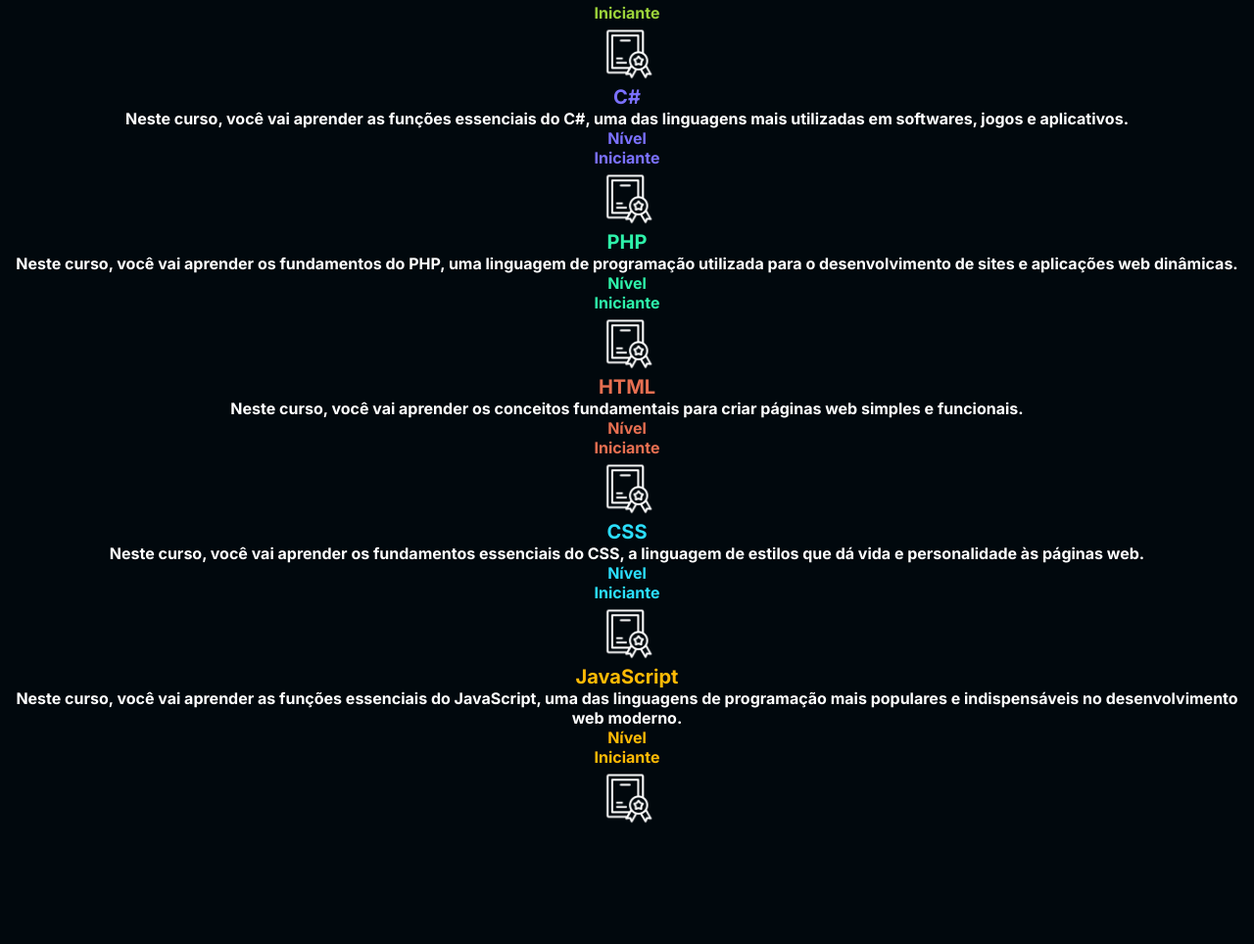
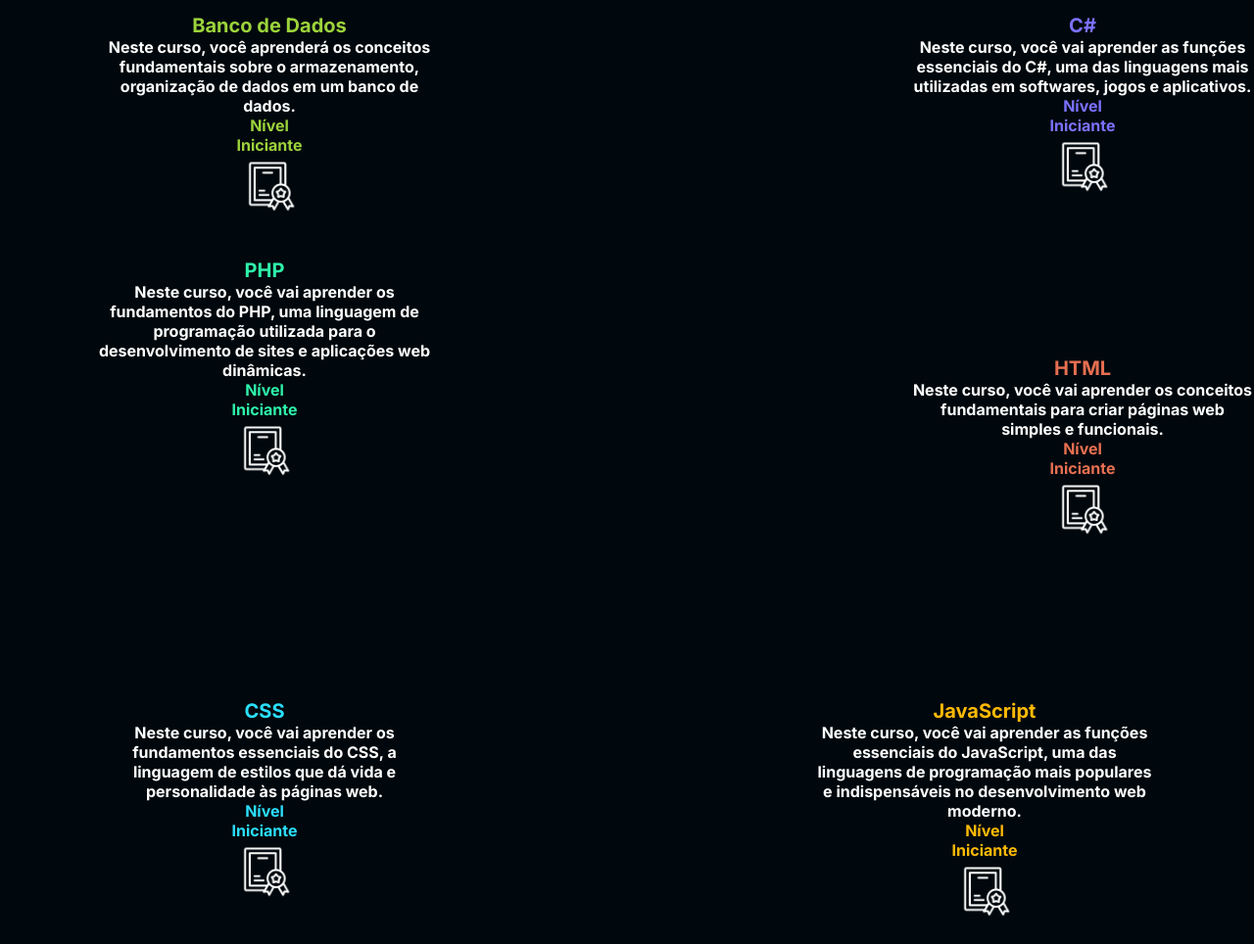
Before and after one commit to gltc762/Projeto_Devlingo, a plain HTML site: page cursos/cursos.html in a window 1280 px wide. Shown: the part 267-1231 px from the top of the page at 98% size. Before the commit the page ends 1114 px from the top, so only its background shows below. Drawn offline with Linux system fonts and the light colour scheme; files whose address does not match are found by name.

Commit message:
Update cursos.css

```diff
--- a/cursos/cursos.css
+++ b/cursos/cursos.css
@@ -106,34 +106,64 @@ nav a:hover {
   justify-content: center;
 }
 
+.blocos{
+  display: flex;
+  flex-wrap: wrap;
+  justify-content: space-between;
+  margin-top: 75px;
+}
+
 .bloco1{
   font-family: "Comfortaa";
   color: #9CD33B;
+  width: 350px;
+  height: 250px;
+  margin-left: 100px;
 }
 
 .bloco2{
   color: #7B71FF;
   font-family: "Comfortaa";
+  width: 350px;
+  height: 250px;
+  margin-left: 95px;
 }
 
 .bloco3{
   color: #2EF2AA;
   font-family: "Comfortaa";
+  width: 350px;
+  height: 250px;
+  margin-right: 100px;
+  margin-left: 95px;
 }
 
 .bloco4{
   color: #E76F51;
   font-family: "Comfortaa";
+  width: 350px;
+  height: 250px;
+  margin-left: 100px;
+  margin-top: 100px;
 }
 
 .bloco5{
   color: #2BDEFD;
   font-family: "Comfortaa";
+  width: 350px;
+  height: 250px;
+  margin-left: 95px;
+  margin-top: 100px;
 }
 
 .bloco6{
   color: #FFBA05;
   font-family: "Comfortaa";
+  width: 350px;
+  height: 250px;
+  margin-right: 100px;
+  margin-left: 95px;
+  margin-top: 100px;
 }
 
 .subtitulo1{
```
